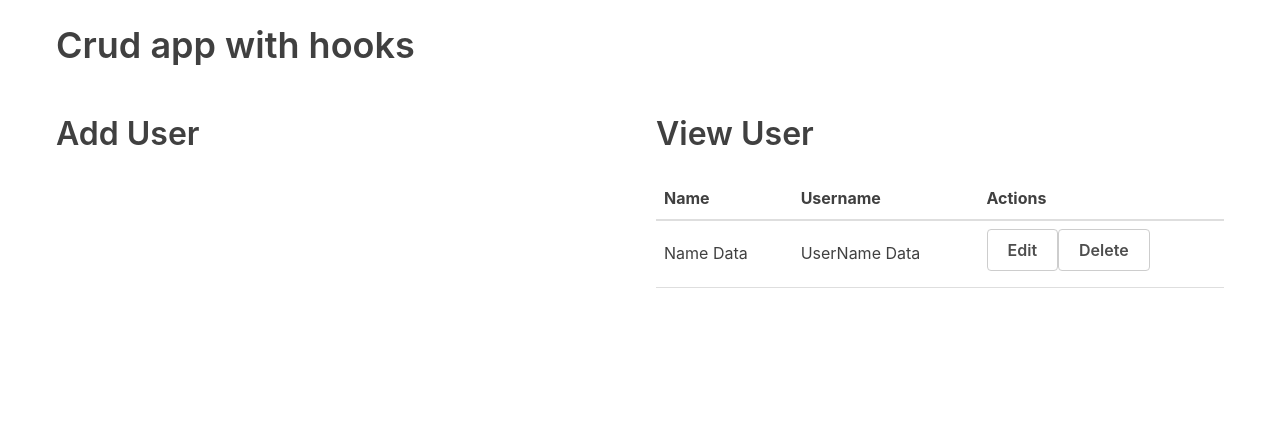
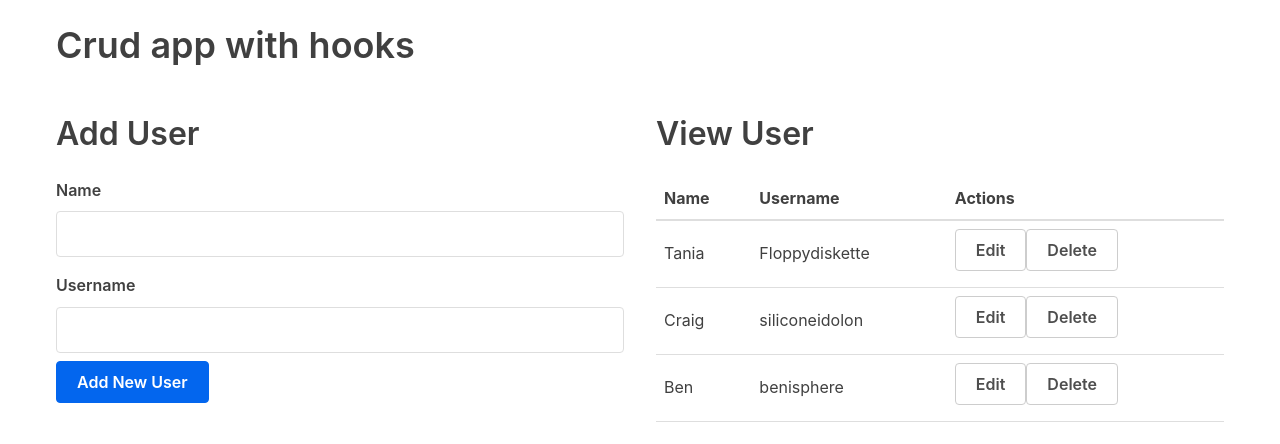
Before and after one commit to Evrgreen/Team-builder-stretch, a React (Create React App) app in the folder team-builder-stretch/: page / in a window 1280 px wide. Shown: the top 444 px of the page. Built offline with nearby package versions, Linux system fonts and the light colour scheme.

Commit message:
created functionality to add,delete users

```diff
--- a/team-builder-stretch/src/App.js
+++ b/team-builder-stretch/src/App.js
@@ -1,5 +1,6 @@
 import React, {useState} from 'react';
 import UserTable from "./tables/UserTable"
+import AddUserForm from "./forms/AddUserForm"
 
 const App = () =>{
   const userData = [
@@ -7,7 +8,20 @@ const App = () =>{
     {id:2, name:"Craig", username:"siliconeidolon"},
     {id:3, name:"Ben", username:"benisphere"},
   ]
-
+  const addUser = user => {
+    user.id = users.length + 1
+    setUsers([...users,user])
+  }
+  const deleteUser = id =>{
+    setUsers(users.filter(user=> user.id != id))
+  }
+  const [editing,setEditing] = useState(false)
+  const initialFormState = {id:null,name:"",username:""}
+  const [currentUser,setCurrentUser] = useState(initialFormState);
+  const editRow = user =>{
+    setEditing(true);
+    setCurrentUser({id:user.id,name:user.name,username:user.username})
+  }
   const [users,setUsers] = useState(userData)
   return(
     <div className="container">
@@ -15,10 +29,11 @@ const App = () =>{
       <div className="flex-row">
         <div className="flex-large">
           <h2>Add User</h2>
+          <AddUserForm addUser={addUser} />
         </div>
         <div className="flex-large">
           <h2>View User</h2>
-          <UserTable/>
+          <UserTable users={users} deleteUser={deleteUser} editRow={editRow}/>
         </div>
       </div>
     </div>
--- /dev/null
+++ b/team-builder-stretch/src/forms/AddUserForm.js
@@ -0,0 +1,35 @@
+import React, {useState} from "react";
+
+const AddUserForm = props => {
+    const initialFormState = {
+        id:null,
+        name:"",
+        username:""
+    }
+
+    const [user,setUser] = useState(initialFormState);
+
+    const handleInputChange = event =>{
+        const {name,value} = event.target;
+
+        setUser({...user,[name]:value})
+    }
+    const handleSubmit = event =>{
+        event.preventDefault();
+        if(!user.name||!user.username) return
+        props.addUser(user);
+        setUser(initialFormState)
+    }
+    return(
+        <form onSubmit={handleSubmit}>
+            <label htmlFor="name">Name</label>
+            <input onChange={handleInputChange} type="text" name="name" id="name" value={user.name}/>
+            <label htmlFor="username">Username</label>
+            <input onChange={handleInputChange} type="text" name="username" id="username" value={user.username}/>
+            <button>Add New User</button>
+        </form>
+    )
+}
+
+
+export default AddUserForm
--- a/team-builder-stretch/src/tables/UserTable.js
+++ b/team-builder-stretch/src/tables/UserTable.js
@@ -1,6 +1,7 @@
 import React from "react";
 
-const UserTable = () =>(
+const UserTable = props =>(
+
         <table>
             <thead>
                 <tr>
@@ -10,13 +11,20 @@ const UserTable = () =>(
                 </tr>
             </thead>
             <tbody>
-                <tr>
-                    <td>Name Data</td>
-                    <td>UserName Data</td>
+                {props.users.length >0 ?(props.users.map(user => (
+                <tr key={user.id}>
+                    <td>{user.name}</td>
+                    <td>{user.username}</td>
                         <td><button className="button muted-button">Edit</button>
-                        <button className="button muted-button">Delete</button>
+                        <button onClick={()=> props.deleteUser(user.id)} className="button muted-button">Delete</button>
                     </td>
                 </tr>
+                ))
+                ):(
+                    <tr>
+                        <td colSpan={3}>No Users</td>
+                    </tr>
+                )}
             </tbody>
         </table>
     )
```
